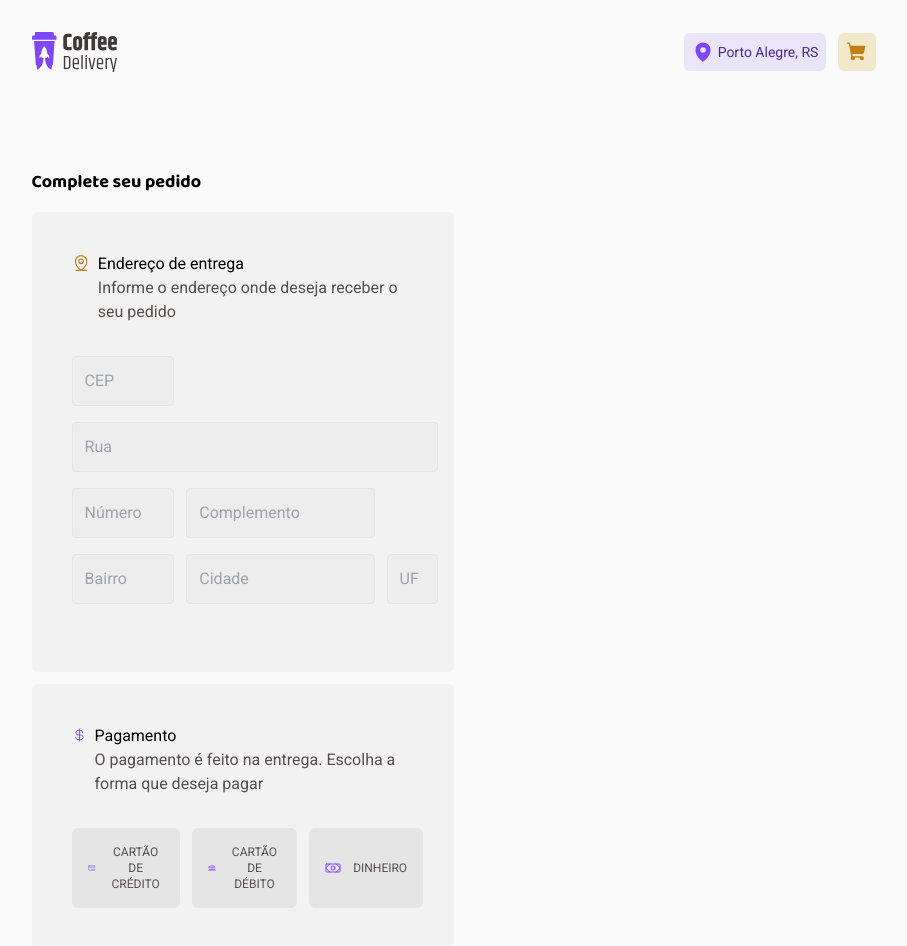
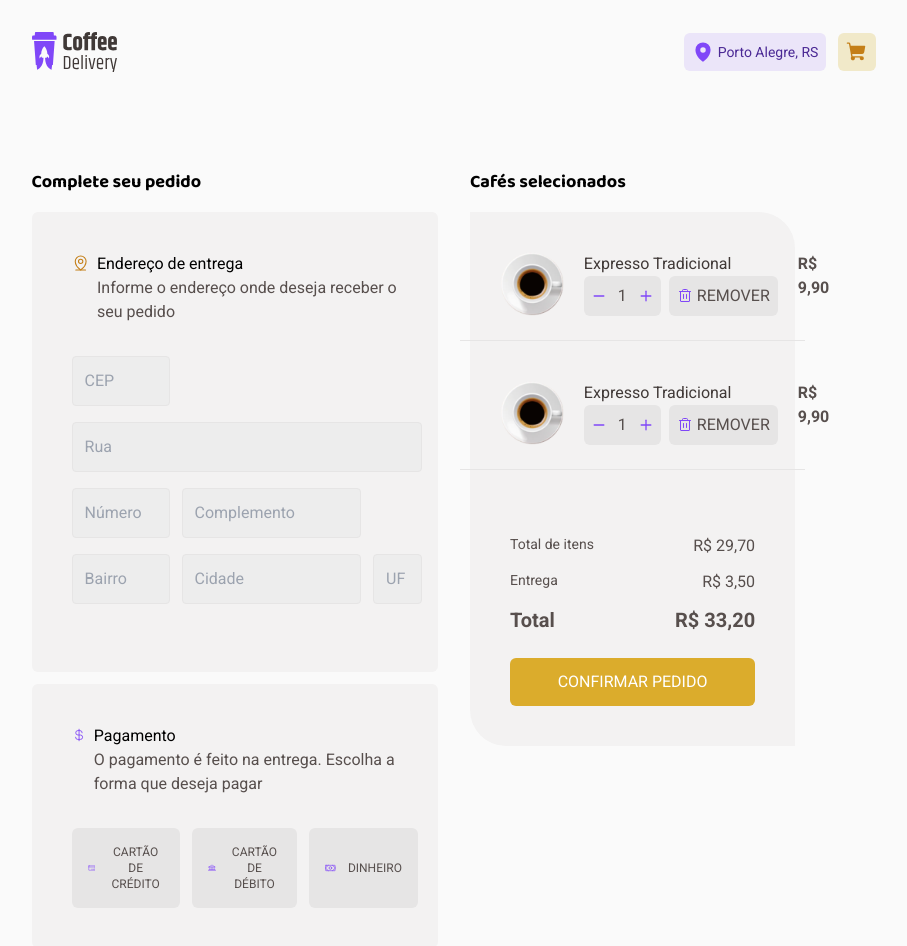
Before and after one commit to Natsume2B/coffee-delivery, a React (Vite) app: page /checkout in a window 1280 px wide. Shown: the whole page, without its empty margins (186-1093 px from the left). Built offline with nearby package versions, Linux system fonts and the light colour scheme.

Commit message:
Update checkout

```diff
--- a/src/App.tsx
+++ b/src/App.tsx
@@ -6,7 +6,7 @@ import './styles/global.css'
 export function App() {
 
   return (
-    <div className='max-w-[66%] m-auto min-w-min'>
+    <div>
       <BrowserRouter>
         <Router></Router>
       </BrowserRouter>
--- /dev/null
+++ b/src/components/CheckoutCoffeeCard.tsx
@@ -0,0 +1,40 @@
+import expressoTradicional from '../assets/coffees/expresso-tradicional.svg'
+import expressoAmericano from '../assets/coffees/expresso-americano.svg'
+import expressoCremoso from '../assets/coffees/expresso-cremoso.svg'
+import expressoGelado from '../assets/coffees/expresso-gelado.svg'
+import cafeComLeite from '../assets/coffees/cafe-com-leite.svg'
+import latte from '../assets/coffees/latte.svg'
+import capuccino from '../assets/coffees/capuccino.svg'
+import macchiato from '../assets/coffees/macchiato.svg'
+import mocaccino from '../assets/coffees/mocaccino.svg'
+import chocolateQuente from '../assets/coffees/chocolate-quente.svg'
+import cubano from '../assets/coffees/cubano.svg'
+import havaiano from '../assets/coffees/havaiano.svg'
+import arabe from '../assets/coffees/arabe.svg'
+import irlandes from '../assets/coffees/irlandes.svg'
+import { Minus, Plus, Trash } from 'phosphor-react'
+
+export function CheckoutCoffeeCard() {
+  return (
+    <div className='flex gap-5 px-10 pt-10 pb-6 border-b border-base-button'>
+      <img className='w-16' src={expressoTradicional} alt="" />
+      <div>
+        <span className='text-base-subtitle'>Expresso Tradicional</span>
+        <div className="flex gap-2">
+          <div className='flex gap-3 p-2 rounded-md bg-base-button'>
+            <button className="text-product-purple hover:text-product-purple-dark"><Minus weight="bold" size={14} /></button>
+            <span>1</span>
+            <button className="text-product-purple hover:text-product-purple-dark"><Plus weight="bold" size={14} /></button>
+          </div>
+          <div className='p-2 gap-1 rounded-md bg-base-button hover:bg-base-hover '>
+            <button className='text-base-text flex items-center gap-1 hover:text-base-subtitle  '>
+              <span><Trash className='text-product-purple hover:text-product-purple-dark' /></span>
+              REMOVER
+            </button>
+          </div>
+        </div>
+      </div>
+      <span className='font-bold'>R$ 9,90</span>
+    </div>
+  )
+}
--- a/src/components/CoffeeCard.tsx
+++ b/src/components/CoffeeCard.tsx
@@ -15,13 +15,13 @@ export function CoffeeCard({ src, coffeeType, name, about, price }: CoffeeProduc
   return (
     <div className="flex flex-col items-center text-center max-w-[256px] rounded-tr-[2.250rem] rounded-bl-[2.250rem] bg-base-card mb-5">
       <img className="mt-[-1.45rem] mb-3" src={src} alt="" />
-        <span className="text-[10px] font-bold p-1 px-2 rounded-full bg-product-yellow-light text-product-yellow-dark">{coffeeType}</span>
+      <span className="text-[10px] font-bold p-1 px-2 rounded-full bg-product-yellow-light text-product-yellow-dark">{coffeeType}</span>
       <h1 className="font-baloo2 text-xl mb-2">{name}</h1>
       <p className="text-sm text-base-label mb-8 px-1">{about}</p>
       <div className="flex items-center mb-5">
         <span className="text-sm mr-1">R$</span>
         <span className="font-baloo2 text-2xl mr-6"> {price}</span>
-        <div className="flex gap-3 mr-2 py-2 px-2  rounded-md bg-base-button">
+        <div className="flex gap-3 mr-2 p-2  rounded-md bg-base-button">
           <button className="text-product-purple hover:text-product-purple-dark"><Minus weight="bold" size={14} /></button>
           <span>1</span>
           <button className="text-product-purple hover:text-product-purple-dark"><Plus weight="bold" size={14} /></button>
--- a/src/layouts/DefaultLayout/index.tsx
+++ b/src/layouts/DefaultLayout/index.tsx
@@ -3,7 +3,7 @@ import { Header } from '../../components/Header'
 
 export function DefaultLayout() {
   return (
-    <div>
+    <div className='max-w-[66%] m-auto min-w-min'>
       <Header />
       <Outlet />
     </div>
--- a/src/pages/Checkout.tsx
+++ b/src/pages/Checkout.tsx
@@ -3,10 +3,12 @@ import { CurrencyDollar } from 'phosphor-react'
 import { CreditCard } from 'phosphor-react'
 import { Bank } from 'phosphor-react'
 import { Money } from 'phosphor-react'
+import { CheckoutCoffeeCard } from '../components/CheckoutCoffeeCard'
+import { CoffeeCard } from '../components/CoffeeCard'
 
 export function Checkout() {
   return (
-    <div className='grid grid-cols-2'>
+    <div className='grid grid-cols-2 gap-8'>
       <section>
         <h1 className='font-baloo2 text-lg mb-4' >
           Complete seu pedido
@@ -110,6 +112,35 @@ export function Checkout() {
           </div>
         </div>
       </section>
+
+      <section>
+        <header className='font-baloo2 mb-4 text-lg'>
+          <h1>Cafés selecionados</h1>
+        </header>
+        <div className='rounded-tr-[2.250rem] rounded-bl-[2.250rem] bg-base-card w-4/5'>
+          <div className='flex flex-col items-center'>
+            <div className='mb-6'>
+              <CheckoutCoffeeCard />
+              <CheckoutCoffeeCard />
+            </div>
+          </div>
+          <div className='flex flex-col p-10'>
+            <div className='flex justify-between mb-3'>
+              <span className='text-sm'>Total de itens</span>
+              <span>R$ 29,70</span>
+            </div>
+            <div className='flex justify-between mb-3'>
+              <span className='text-sm'>Entrega</span>
+              <span>R$ 3,50</span>
+            </div>
+            <div className='flex justify-between mb-6'>
+              <span className='font-bold text-xl'>Total</span>
+              <span className='font-bold text-xl'>R$ 33,20</span>
+            </div>
+            <button className='rounded-md py-3 bg-product-yellow text-white hover:bg-product-yellow-dark'>CONFIRMAR PEDIDO</button>
+          </div>
+        </div>
+      </section>
     </div>
 
   )
```
